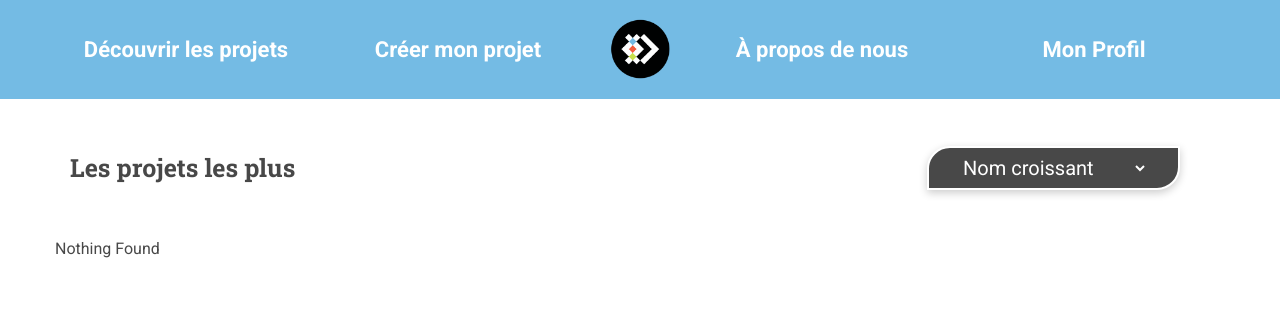
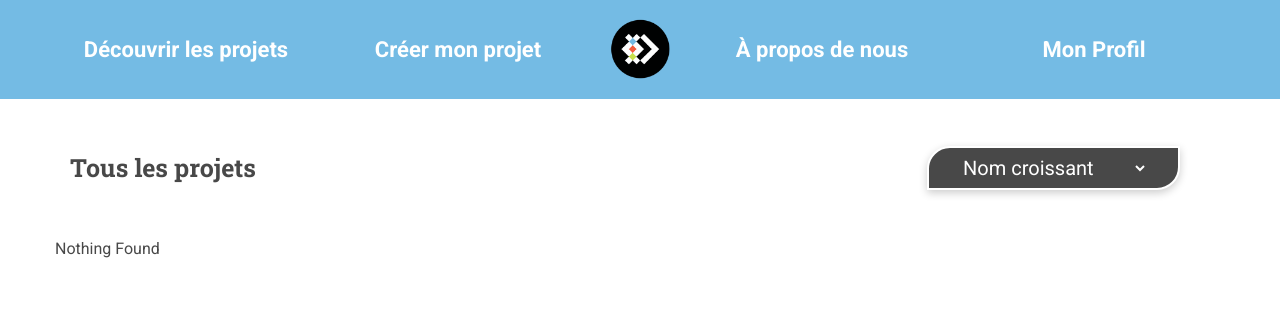
Before and after one commit to Qlexisq/projetWebS2, a PHP site: page /projects-gallery.php in a window 1280 px wide. Shown: the part 351-669 px from the top of the page. Run offline with PHP 8.4, Linux system fonts and the light colour scheme; data that the repository does not hold is empty.

Commit message:
[+]Frontend : fix galery title

```diff
--- a/projects-gallery.php
+++ b/projects-gallery.php
@@ -17,7 +17,7 @@
   <div class="container-fluid myContainer">
     <div class="galleryProjects" >
       <div class="d-flex justify-content-between align-items-center">
-        <div class="title" id="tri">Les projets les plus
+        <div class="title" id="tri">Tous les projets
         </div>
         <div>
           <button class="myButton selectButton">
```
